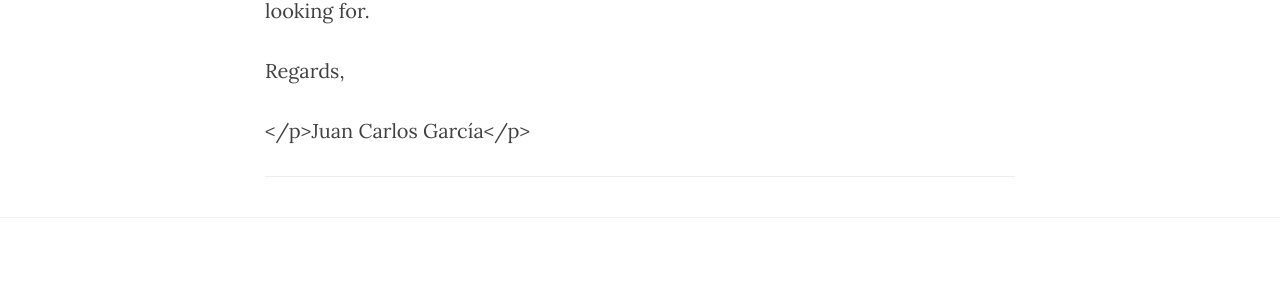
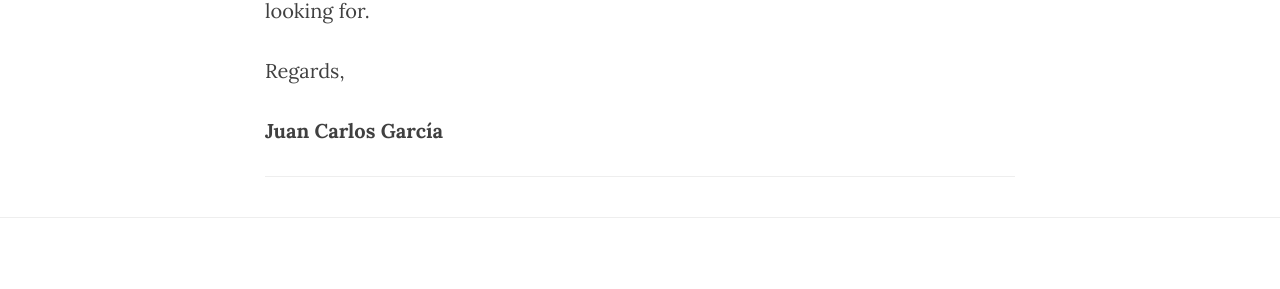
Before and after one commit to jcagarcia/jcagarcia.github.io, a Jekyll site: the page built from _posts/2015-07-21-welcome.markdown, in a window 1280 px wide. Shown: the part 937-1226 px from the top of the page. Built offline with Jekyll 4.4.1, drawn with Linux system fonts in a browser that asks for light colours; nearby versions of some CDN libraries.

```diff
--- a/_posts/2015-07-21-welcome.markdown
+++ b/_posts/2015-07-21-welcome.markdown
@@ -7,15 +7,15 @@ author:     "Juan Carlos García"
 header-img: "img/welcome.jpg"
 ---
 
-<p>At first, thank you for visit my blog and be interested on my work! If you don't know me or you don't know what I do... check <a href="../about">About</a> section</p>
+<p>At first, thank you for visit my blog and be interested on my work! If you don't know me or you don't know what I do... check <a href="http://jcagarcia.github.io/about">About</a> section</p>
 
 <p>Now that you know something about me, it's time to present this new blog!!!</p>
 
 <p>In this site I want to publish articles, tips and tutorials about some different technologies that I use everyday in my work. Some of that technologies will be <i>Spring, Spring Roo, gvNIX, OSGi, Maven</i>, etc... but maybe I will include some challenges related with other technologies.</p>
 
-<p>If you have some question about this blog or about some published post, keep in touch with me using <a href="../contact">Contact</a> section.</p>
+<p>If you have some question about this blog or about some published post, keep in touch with me using <a href="http://jcagarcia.github.io/contact">Contact</a> section.</p>
 
 <p>I hope that you enjoy and learn with this new blog and you find what you were looking for.</p>
 
 <p>Regards,</p>
-</p>Juan Carlos García</p>
+<p><b>Juan Carlos García</b></p>
```
